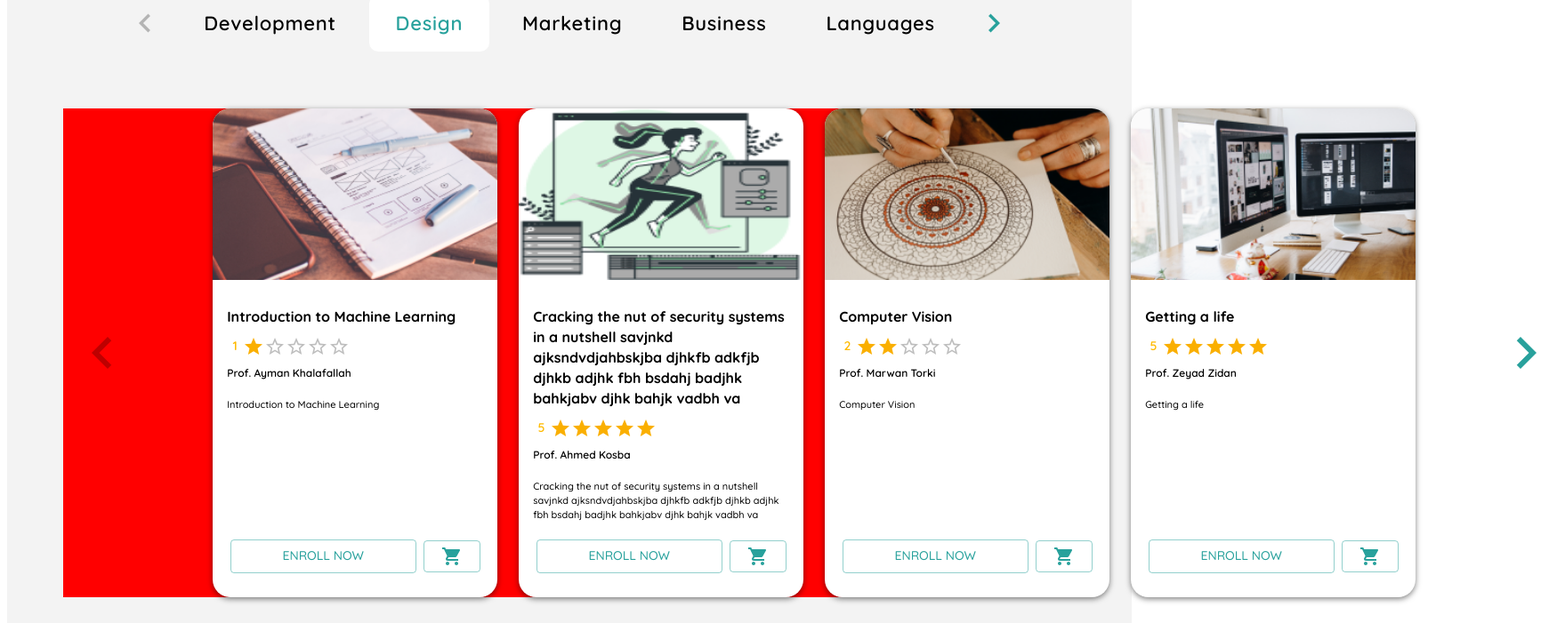
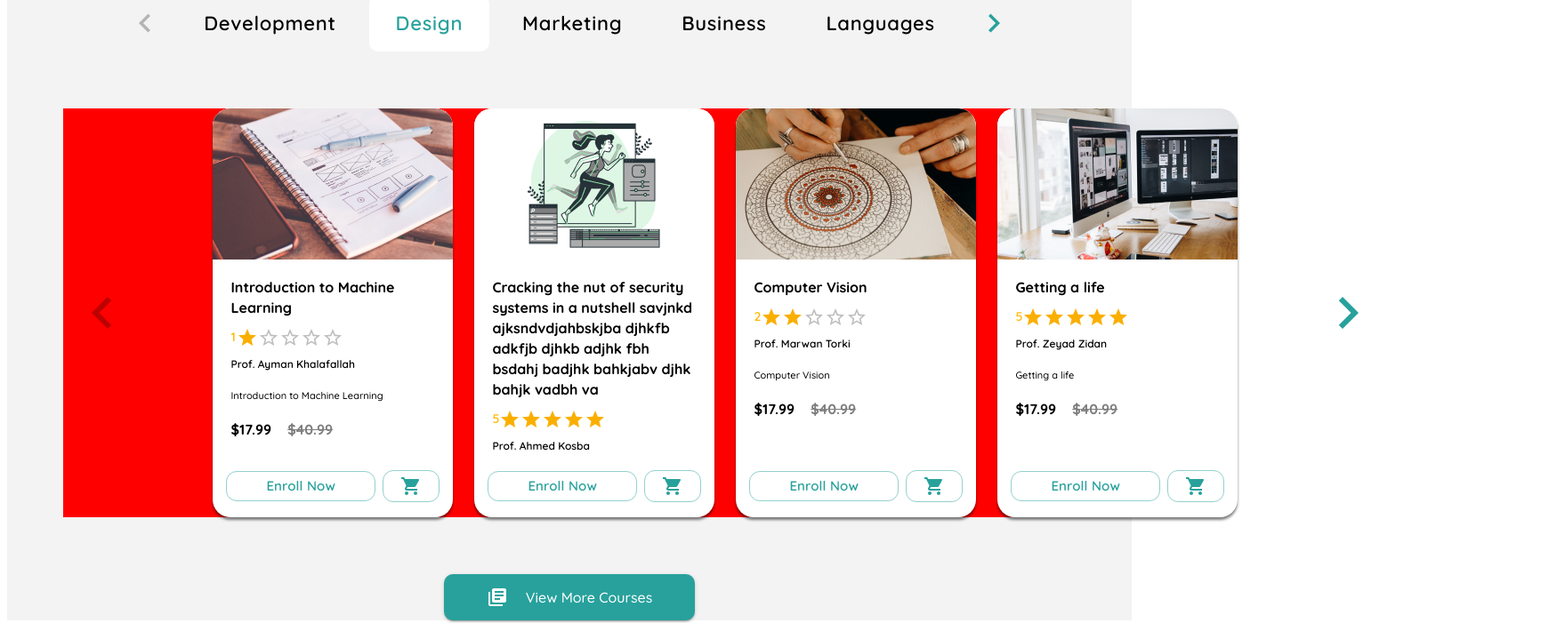
Before and after one commit to zeyadzidan/E-Learning, a React (Create React App) app: page / in a window 1280 px wide. Shown: the part 1560-2261 px from the top of the page at 89% size, 1759 px wide, since content can reach past the window. Built offline with nearby package versions, Linux system fonts and the light colour scheme.

Commit message:
Modified the card to adapt to courses and certificates

```diff
--- a/src/components/CourseCard/Card.js
+++ b/src/components/CourseCard/Card.js
@@ -6,44 +6,65 @@ export default function Card({ content, isCourse, image }) {
     <Box
       sx={{
         borderRadius: "20px",
-        boxShadow: "0 2px 6px rgba(0, 0, 0, 0.5)",
+        boxShadow: "0 3px 3px rgba(0, 0, 0, 0.5)",
         overflow: "hidden",
-        width: "320px",
-        height: isCourse ? "550px" : "400px",
+        width: "270px",
+        height: isCourse ? "460px" : "400px",
         position: "relative",
       }}
       bgcolor="bgPrimary.main"
+      display="flex"
+      flexDirection="column"
+      justifyContent="flex-start"
     >
-      <Box height="35%" margin="auto">
-        <img
-          src={image}
-          alt="books"
-          style={{ width: "100%", height: "100%" }}
-        />
+      <Box
+        display="flex"
+        alignItems="center"
+        justifyContent="center"
+        height={isCourse ? "170px" : "250px"}
+        bgcolor="white"
+      >
+        <img src={image} alt={isCourse ? "course_main" : "cert_main"} />
       </Box>
 
       <Box
-        width="90%"
+        width="85%"
         height="45%"
-        margin="30px auto"
+        margin="20px auto"
+        marginBottom="10px"
+        display="flex"
+        flexDirection="column"
+        justifyContent={!isCourse && "space-between"}
         overflow="auto"
       >
         <Typography
-          sx={{
+          sx={
+            isCourse
+              ? {
                   fontWeight: "700",
                   fontSize: "16px",
                   lineHeight: "23px",
                   letterSpacing: "-0.38",
-          }}
+                }
+              : {
+                  fontWeight: "600",
+                  fontSize: "19px",
+                  lineHeight: "23.75px",
+                  letterSpacing: "-0.46",
+                  marginBottom: "20px",
+                }
+          }
         >
           {content.name}
         </Typography>
+
+        {isCourse && (
           <Box
             display="flex"
             flexDirection="row"
-          justifyContent="space-evenly"
+            justifyContent="space-between"
             alignItems="center"
-          width="50%"
+            width="55%"
           >
             <Typography
               color="secondary.main"
@@ -63,19 +84,31 @@ export default function Card({ content, isCourse, image }) {
               sx={{ margin: "10px 0", fontSize: "24px" }}
             />
           </Box>
+        )}
 
         <Typography
-          sx={{
+          sx={
+            isCourse
+              ? {
                   fontWeight: "600",
                   fontSize: "12px",
                   lineHeight: "15px",
                   letterSpacing: "-0.29",
-          }}
+                }
+              : {
+                  fontWeight: "600",
+                  fontSize: "20px",
+                  lineHeight: "25px",
+                  letterSpacing: "-0.48",
+                  marginBottom: "20px",
+                }
+          }
         >
           {content.instructor}
         </Typography>
 
         {isCourse && (
+          <>
             <Typography
               padding="20px 0"
               sx={{
@@ -87,29 +120,54 @@ export default function Card({ content, isCourse, image }) {
             >
               {content.name}
             </Typography>
+            <Box display="flex" justifyContent="space-between" width="50%">
+              <Typography
+                sx={{
+                  fontWeight: "700",
+                  fontSize: "16px",
+                  lineHeight: "20px",
+                  letterSpacing: "-0.38",
+                }}
+              >
+                ${content.discountedPrice}
+              </Typography>
+              <Typography
+                sx={{
+                  fontWeight: "700",
+                  fontSize: "16px",
+                  lineHeight: "20px",
+                  letterSpacing: "-0.38",
+                  textDecoration: "line-through",
+                  opacity: "0.5",
+                }}
+              >
+                ${content.price}
+              </Typography>
+            </Box>
+          </>
         )}
       </Box>
 
-      {isCourse && (
-        <Stack
-          margin={2}
-          justifyContent="center"
-          alignItems="flex-start"
-        ></Stack>
-      )}
       {isCourse && (
         <Stack
           direction="row"
           spacing={1}
           alignItems="center"
           justifyContent="center"
-          position="absolute"
-          style={{ bottom: "5%", right: "5%", left: "5%" }}
         >
           <Button
             variant="outlined"
             color="primary"
-            sx={{ padding: "2% 20%" }}
+            sx={{
+              width: "168px",
+              height: "34px",
+              textTransform: "none",
+              fontWeight: "600",
+              fontSize: "15px",
+              lineHeight: "18.75px",
+              letterSpacing: "0.14px",
+              borderRadius: "12px 12px 12px 12px",
+            }}
             onClick={() => {
               console.log(`Enrolled in ${content.name}`);
             }}
@@ -119,6 +177,9 @@ export default function Card({ content, isCourse, image }) {
           <Button
             variant="outlined"
             color="primary"
+            sx={{
+              borderRadius: "12px 12px 12px 12px",
+            }}
             onClick={() => {
               console.log(`Added ${content.name} to shopping cart.`);
             }}
```
Lines whose indentation alone changed are shown as unchanged.
